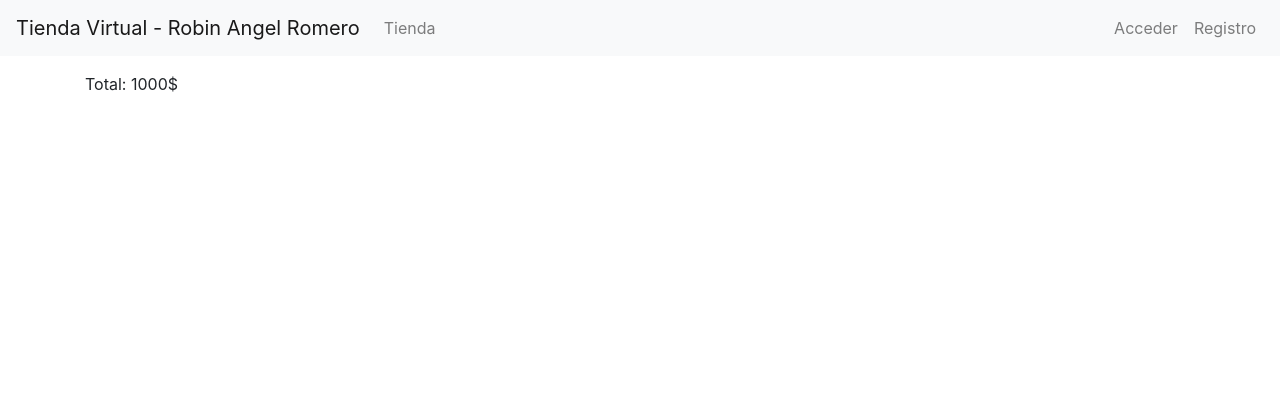
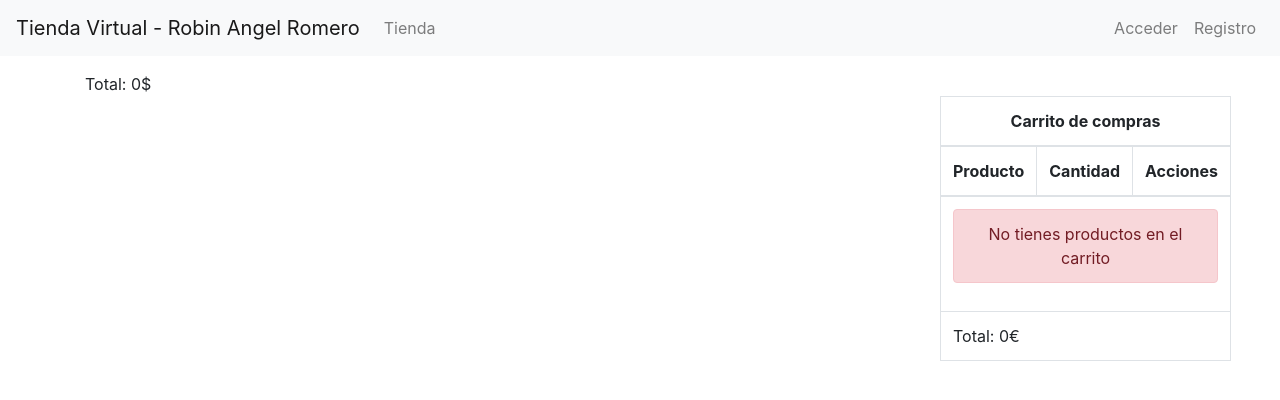
Before and after one commit to rarc41/virtual_shop_djpy, a Django app: template templates/products/listado.html in a window 1280 px wide. Shown: the top 400 px of the page. Run offline with Django 3.2, Linux system fonts and the light colour scheme; the template is opened without the code that fills it, so the values that code supplies are empty; some libraries are stand-ins or nearby versions.

Commit message:
widget created- stable

```diff
--- a/app/settings.py
+++ b/app/settings.py
@@ -46,7 +46,7 @@ INSTALLED_APPS = [
     # Mis aplicaciones
     'autenticacion',
     'products',
-    'cart'
+    'cart',
 ]
 
 MIDDLEWARE = [
--- a/app/urls.py
+++ b/app/urls.py
@@ -6,5 +6,7 @@ from django.conf.urls.static import static
 urlpatterns = [
     path('admin/', admin.site.urls),
     path('autenticacion/', include('autenticacion.urls')),
-    path('products/', include('products.urls'))
+    path('products/', include('products.urls')),
+    path('cart/', include('cart.urls')),
+    #path('orders/', include('orders.urls')),
 ] + static(settings.MEDIA_URL, document_root=settings.MEDIA_ROOT)
--- a/cart/context_processor.py
+++ b/cart/context_processor.py
@@ -1,6 +1,6 @@
 def cart_total_amount(request):
-    total = 1000
+    total = 0
     if request.user.is_authenticated:
         for key, value in request.session['cart'].items():
-            total = total + (float(value['prince']) * value['quantity'])
+            total = total + (float(value['price']) * value['quantity'])
     return {'cart_total_amount': total}
--- a/products/views.py
+++ b/products/views.py
@@ -7,7 +7,6 @@ from .models import Product
 # Create your views here.
 @login_required(login_url='/autenticacion/acceder')
 def listado_productos(request):
-    cart = Cart(request)
     products = Product.objects.all()
     return render(request, "products/listado.html", {
         "products": products
--- /dev/null
+++ b/templates/cart/widget.html
@@ -0,0 +1,62 @@
+{% load cart_tags %}
+<table class="table table-bordered">
+     <thead>
+        <tr>
+            <th colspan="3" class="text-center">
+                Carrito de compras
+            </th>
+        </tr>
+        <tr>
+            <th>Producto</th>
+            <th>Cantidad</th>
+            <th>Acciones</th>
+        </tr>
+    </thead>
+    <tbody>
+        {% if request.session.cart.items %}
+           {% for key, value in request.session.cart.items %}
+                <tr class="text-center">
+                    <td>{{ value.name }}</td>
+                    <td>{{ value.quantity }}</td>
+                    <td>
+                        <a
+                            href="{% url 'cart:add_product' value.product_id %}"
+                            class="btn btn-sm btn-success"
+                        >
+                            +
+                        </a>
+                        <a
+                            href="{% url 'cart:decrement_product' value.product_id %}"
+                            class="ml-2 btn-sm btn btn-danger"
+                        >
+                            -
+                        </a>
+                        Total {{ value.price|multiply:value.quantity|money_format:"$" }}
+                    </td>
+                </tr>
+           {% endfor %}
+        {% else %}
+            <tr>
+                <td colspan="3">
+                    <div class="alert alert-danger text-center">
+                        No tienes productos en el carrito
+                    </div>
+                </td>
+            </tr>
+        {% endif %}
+    </tbody>
+    <tfoot>
+        <tr>
+            <td colspan="3">
+                Total: {{ cart_total_amount|money_format:"€" }}
+            </td>
+        </tr>
+        {% if request.session.cart.items %}
+            <tr>
+                <td colspan="3">
+                    <a href="{% url "process_order" %}" class="btn btn-success">Crear pedido</a>
+                </td>
+            </tr>
+        {% endif %}
+    </tfoot>
+</table>
--- a/templates/products/listado.html
+++ b/templates/products/listado.html
@@ -30,7 +30,7 @@
             </div>
         </div>
         <div class="col-3">
-            {% comment %} para el widget{% endcomment %}
+            {% include "cart/widget.html" %}
         </div>
     </div>
 {% endblock %}
```
